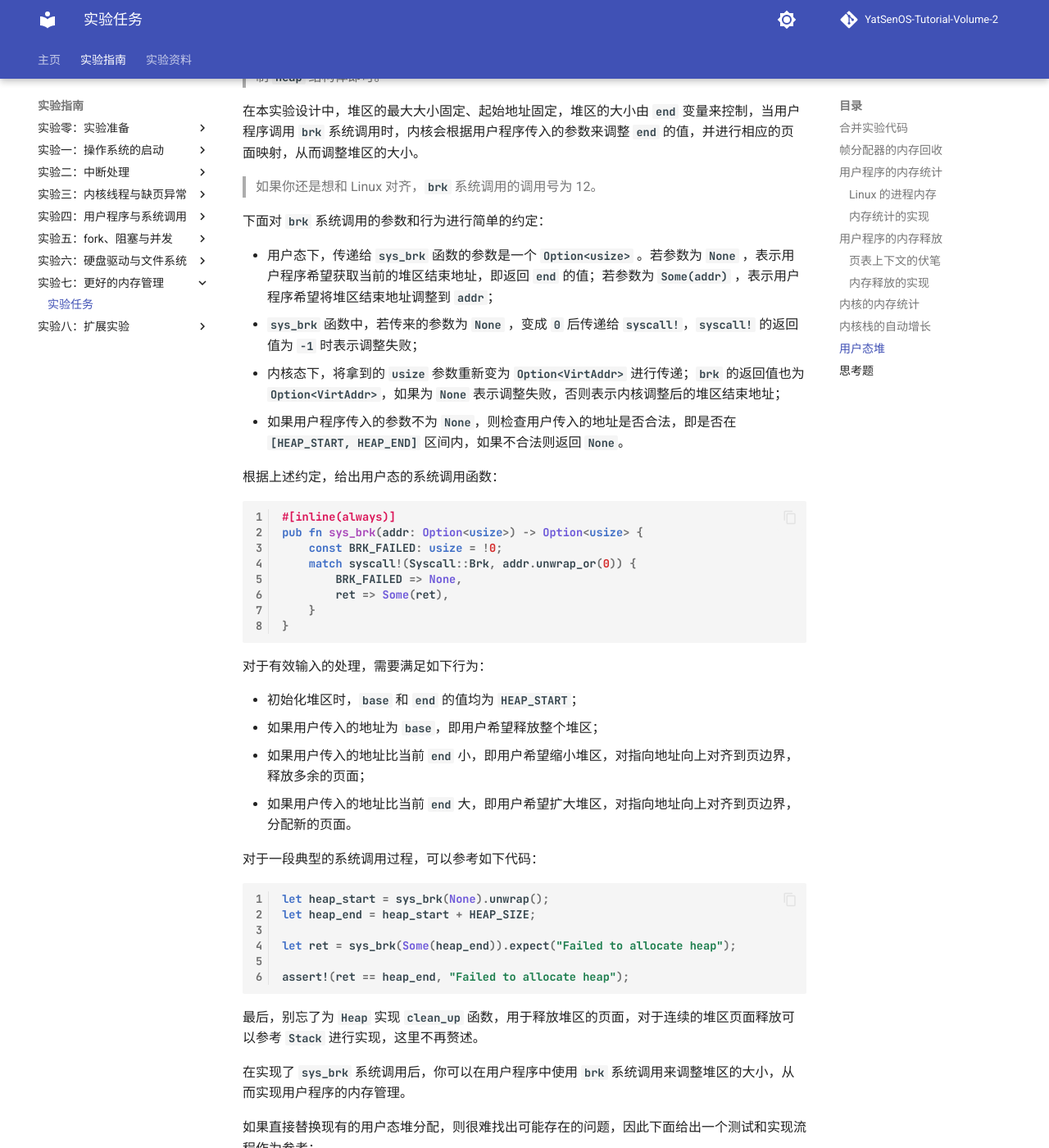
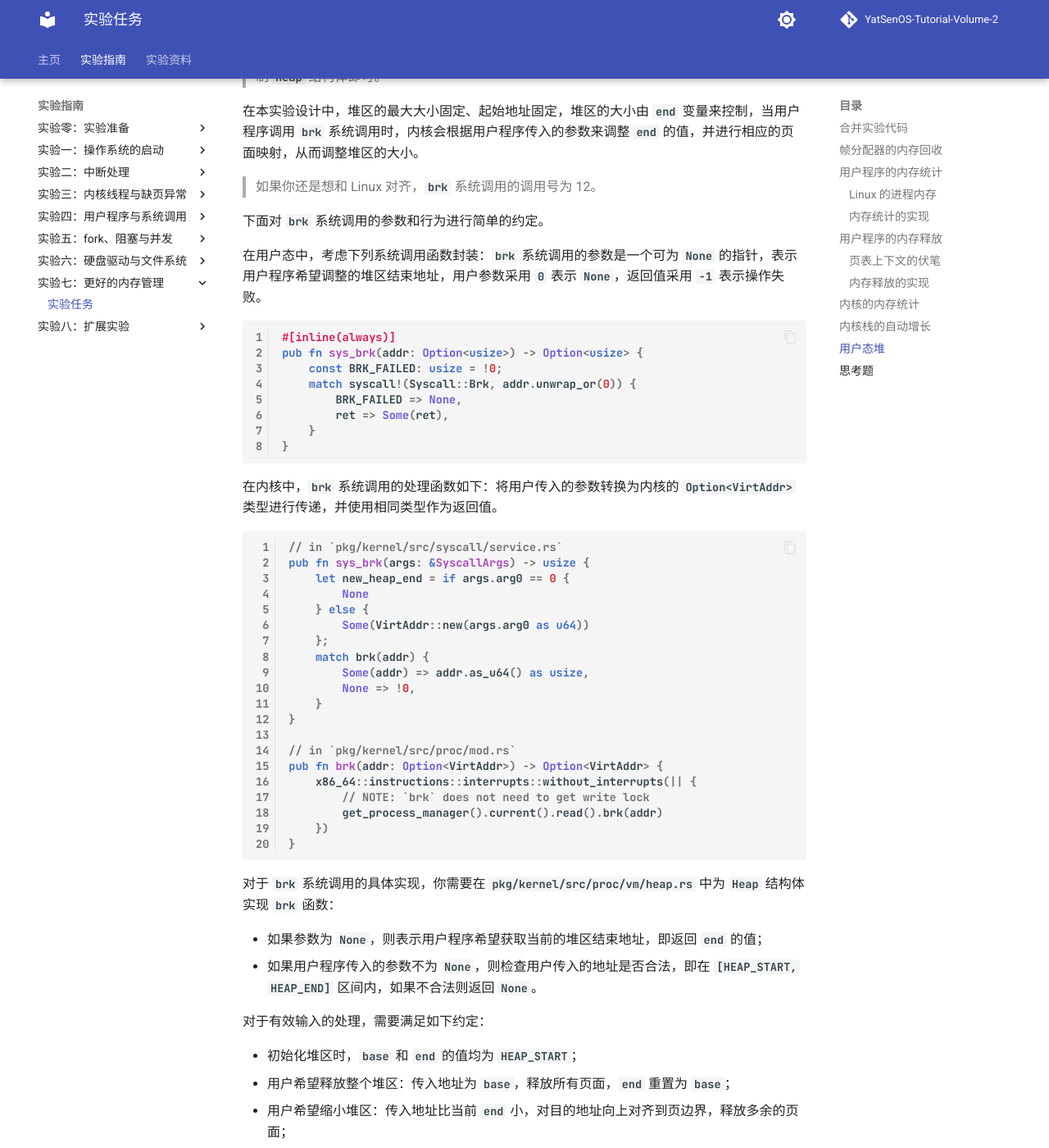
Before and after one commit to YatSenOS/YatSenOS-Tutorial-Volume-2, an MkDocs documentation site: the page built from docs/labs/0x07/tasks.md, in a window 1280 px wide and 1400 px high, scrolled down 17095 px. Shown: the whole window at 82% size. Built offline with MkDocs 1.6.1 and Material for MkDocs 9.7.7, drawn with Linux system fonts in a browser that asks for light colours; comment, search, counter and statistics services are not loaded; some of the changed text lies outside the part shown.

Commit message:
wip(lab/7): update brk

````diff
--- a/docs/labs/0x07/tasks.md
+++ b/docs/labs/0x07/tasks.md
@@ -774,14 +774,9 @@ pub struct Heap {
 
 > 如果你还是想和 Linux 对齐，`brk` 系统调用的调用号为 12。
 
-下面对 `brk` 系统调用的参数和行为进行简单的约定：
+下面对 `brk` 系统调用的参数和行为进行简单的约定。
 
--   用户态下，传递给 `sys_brk` 函数的参数是一个 `Option<usize>` 。若参数为 `None` ，表示用户程序希望获取当前的堆区结束地址，即返回 `end` 的值；若参数为 `Some(addr)` ，表示用户程序希望将堆区结束地址调整到 `addr`；
--   `sys_brk` 函数中，若传来的参数为 `None` ，变成 `0` 后传递给 `syscall!`，`syscall!` 的返回值为 `-1` 时表示调整失败；
--   内核态下，将拿到的 `usize` 参数重新变为 `Option<VirtAddr>` 进行传递；`brk` 的返回值也为 `Option<VirtAddr>`，如果为 `None` 表示调整失败，否则表示内核调整后的堆区结束地址；
--   如果用户程序传入的参数不为 `None`，则检查用户传入的地址是否合法，即是否在 `[HEAP_START, HEAP_END]` 区间内，如果不合法则返回 `None`。
-
-根据上述约定，给出用户态的系统调用函数：
+在用户态中，考虑下列系统调用函数封装：`brk` 系统调用的参数是一个可为 `None` 的指针，表示用户程序希望调整的堆区结束地址，用户参数采用 `0` 表示 `None`，返回值采用 `-1` 表示操作失败。
 
 ```rust
 #[inline(always)]
@@ -794,12 +789,42 @@ pub fn sys_brk(addr: Option<usize>) -> Option<usize> {
 }
 ```
 
-对于有效输入的处理，需要满足如下行为：
+在内核中，`brk` 系统调用的处理函数如下：将用户传入的参数转换为内核的 `Option<VirtAddr>` 类型进行传递，并使用相同类型作为返回值。
+
+```rust
+// in `pkg/kernel/src/syscall/service.rs`
+pub fn sys_brk(args: &SyscallArgs) -> usize {
+    let new_heap_end = if args.arg0 == 0 {
+        None
+    } else {
+        Some(VirtAddr::new(args.arg0 as u64))
+    };
+    match brk(addr) {
+        Some(addr) => addr.as_u64() as usize,
+        None => !0,
+    }
+}
+
+// in `pkg/kernel/src/proc/mod.rs`
+pub fn brk(addr: Option<VirtAddr>) -> Option<VirtAddr> {
+    x86_64::instructions::interrupts::without_interrupts(|| {
+        // NOTE: `brk` does not need to get write lock
+        get_process_manager().current().read().brk(addr)
+    })
+}
+```
+
+对于 `brk` 系统调用的具体实现，你需要在 `pkg/kernel/src/proc/vm/heap.rs` 中为 `Heap` 结构体实现 `brk` 函数：
+
+-   如果参数为 `None`，则表示用户程序希望获取当前的堆区结束地址，即返回 `end` 的值；
+-   如果用户程序传入的参数不为 `None`，则检查用户传入的地址是否合法，即在 `[HEAP_START, HEAP_END]` 区间内，如果不合法则返回 `None`。
+
+对于有效输入的处理，需要满足如下约定：
 
 -   初始化堆区时，`base` 和 `end` 的值均为 `HEAP_START`；
--   如果用户传入的地址为 `base`，即用户希望释放整个堆区；
--   如果用户传入的地址比当前 `end` 小，即用户希望缩小堆区，对指向地址向上对齐到页边界，释放多余的页面；
--   如果用户传入的地址比当前 `end` 大，即用户希望扩大堆区，对指向地址向上对齐到页边界，分配新的页面。
+-   用户希望释放整个堆区：传入地址为 `base`，释放所有页面，`end` 重置为 `base`；
+-   用户希望缩小堆区：传入地址比当前 `end` 小，对目的地址向上对齐到页边界，释放多余的页面；
+-   用户希望扩大堆区：传入地址比当前 `end` 大，对目的地址向上对齐到页边界，分配新的页面。
 
 对于一段典型的系统调用过程，可以参考如下代码：
 
````
Also changed, not shown: 2 other files.
